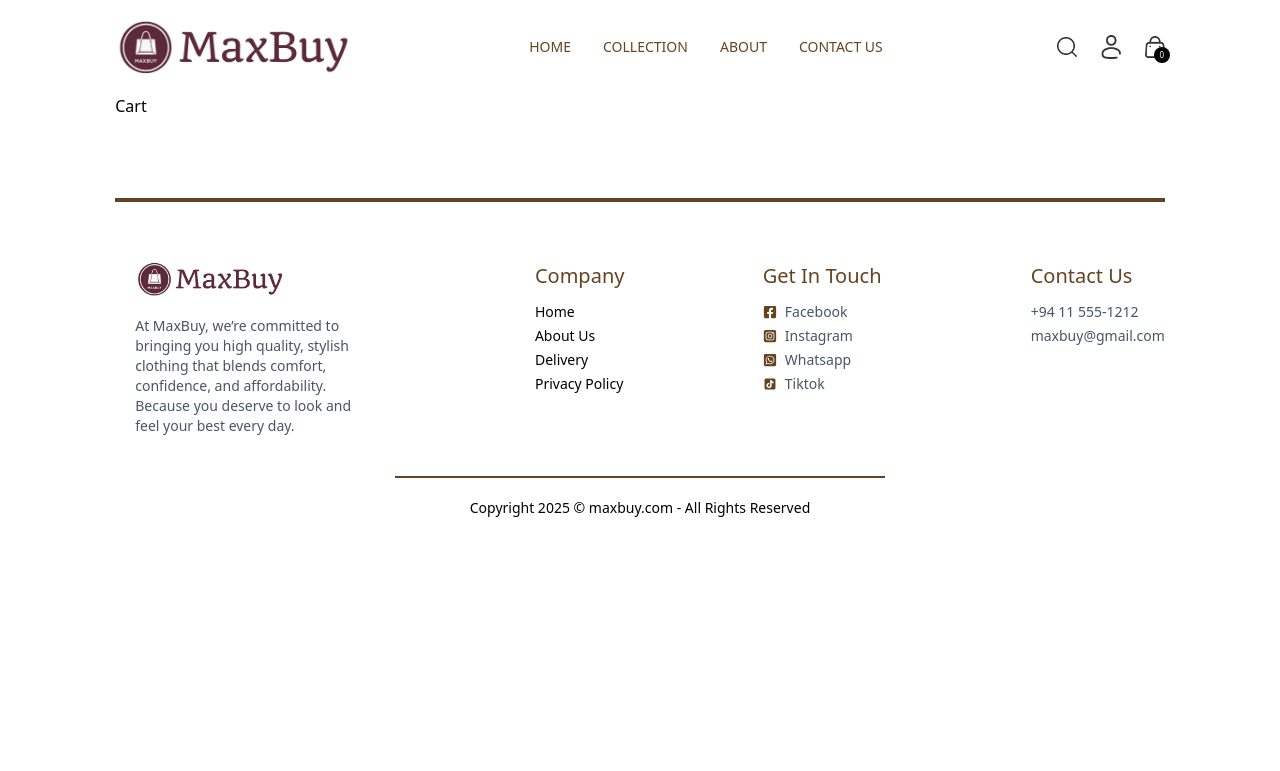
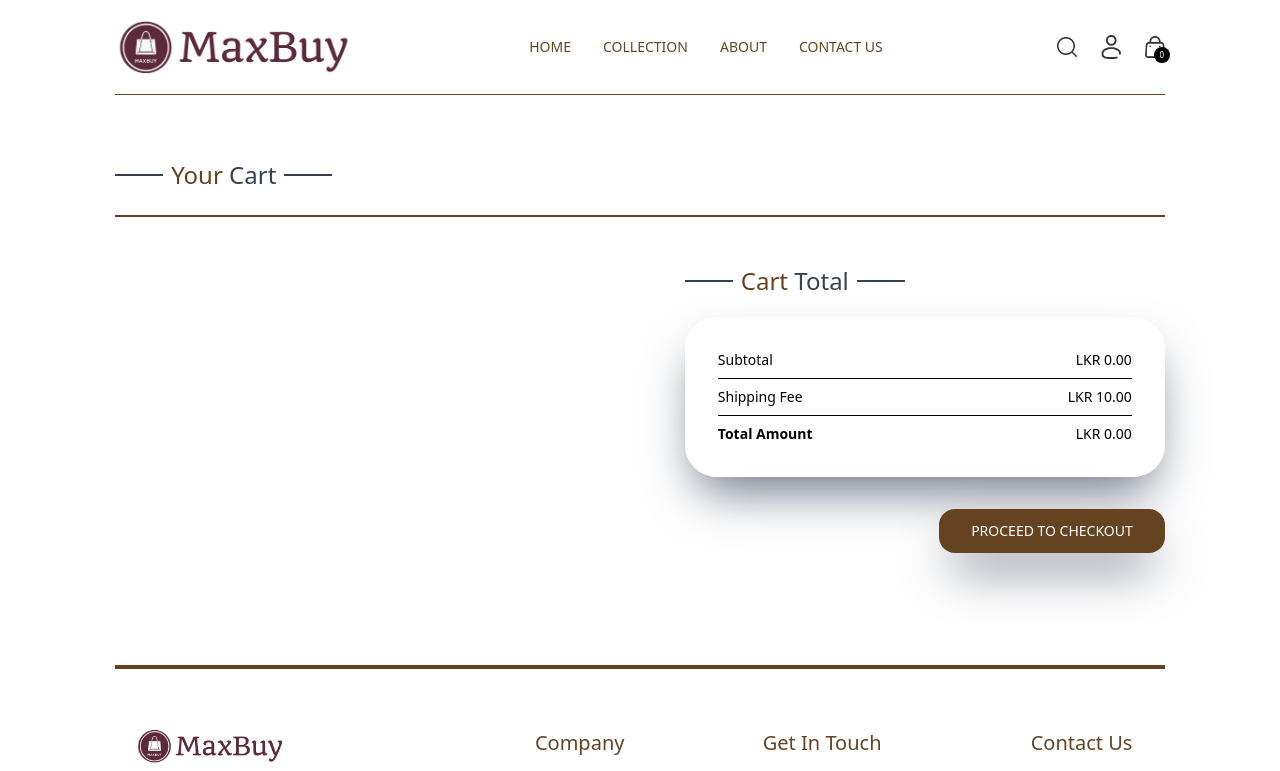
Before and after one commit to KanujanS/E-Commerce-Website, a React (Vite) app in the folder frontend/: page /cart in a window 1280 px wide. Shown: the top 771 px of the page. Built offline with nearby package versions, Linux system fonts and the light colour scheme.

Commit message:
cart page completed

```diff
--- /dev/null
+++ b/frontend/src/components/CartTotal.jsx
@@ -0,0 +1,34 @@
+import React, { useContext } from 'react'
+import { ShopContext } from '../context/ShopContext'
+import Title from './Title';
+
+const CartTotal = () => {
+
+    const {currency, delivery_fee, getCartAmount} = useContext(ShopContext);
+
+  return (
+    <div className='w-full'>
+        <div className='text-2xl'>
+            <Title text1={'Cart'} text2={'Total'}/>
+        </div>
+        <div className='flex flex-col gap-2 mt-2 text-sm border border-white rounded-4xl p-8 shadow-2xl shadow-gray-500'>
+            <div className='flex justify-between'>
+                <p>Subtotal</p>
+                <p>{currency} {getCartAmount()}.00</p>
+            </div>
+            <hr />
+            <div className='flex justify-between'>
+                <p>Shipping Fee</p>
+                <p>{currency} {delivery_fee}.00</p>
+            </div>
+            <hr />
+            <div className='flex justify-between'>
+                <b>Total Amount</b>
+                <p>{currency} {getCartAmount() === 0 ? 0 : getCartAmount() + delivery_fee}.00</p>
+            </div>
+        </div>
+    </div>
+  )
+}
+
+export default CartTotal
--- a/frontend/src/context/ShopContext.jsx
+++ b/frontend/src/context/ShopContext.jsx
@@ -1,6 +1,7 @@
 import { createContext, useEffect, useState } from "react";
 import { products } from "../assets/assets";
 import { toast } from "react-toastify";
+import Product from "../pages/Product";
 
 
 export const ShopContext = createContext();
@@ -54,8 +55,31 @@ const ShopContextProvider = (props) => {
         return totalCount;
     }
 
+    const updateQuantity = async (itemId,size,quantity)=>{
+        let cartData = structuredClone(cartItems) ;
+        cartData[itemId][size] = quantity;
+        setCartItems(cartData);
+    }
+
+    const getCartAmount =() =>{
+        let totalAmount = 0;
+        for(const items in cartItems){
+            let itemInfo = products.find((product)=> product._id === items);
+            for(const item in cartItems[items]){
+                try {
+                    if (cartItems[items][item] > 0) {
+                        totalAmount += itemInfo.price * cartItems[items][item];
+                    }
+                } catch (error) {
+
+                }
+            }
+        }
+        return totalAmount;
+    }
+
     const value = {
-        products, currency, delivery_fee, search, setSearch, showSearch, setShowSearch, cartItems, addToCart, getCartCount
+        products, currency, delivery_fee, search, setSearch, showSearch, setShowSearch, cartItems, addToCart, getCartCount, updateQuantity, getCartAmount
     }
     return (
         <ShopContext.Provider value={value}>
--- a/frontend/src/pages/Cart.jsx
+++ b/frontend/src/pages/Cart.jsx
@@ -1,9 +1,75 @@
-import React from 'react'
+import React, { useContext, useEffect, useState } from "react";
+import { ShopContext } from "../context/ShopContext";
+import Title from "../components/Title";
+import { assets } from "../assets/assets";
+import { IoTrashBinOutline } from "react-icons/io5";
+import CartTotal from "../components/CartTotal";
 
 const Cart = () => {
+  const { products, currency, cartItems, updateQuantity } = useContext(ShopContext);
+
+  const [cartData, setCartData] = useState([]);
+
+  useEffect(() => {
+    const tempData = [];
+    for (const items in cartItems) {
+      for (const item in cartItems[items]) {
+        if (cartItems[items][item] > 0) {
+          tempData.push({
+            _id: items,
+            size: item,
+            quantity: cartItems[items][item],
+          });
+        }
+      }
+    }
+    setCartData(tempData);
+  }, [cartItems]);
+
   return (
-    <div>Cart</div>
-  )
-}
+    <div className="border-t border-[#654321] pt-14">
+      <div className="text-2xl mb-3">
+        <Title text1={"Your"} text2={"Cart"} />
+      </div>
+      <div className="border-b-2 border-[#654321]">
+        {cartData.map((item, index) => {
+          const productData = products.find(
+            (product) => product._id === item._id
+          );
 
-export default Cart
+          return (
+            <div key={index} className="py-4 border-t-2 border-[#654321] text-gray-700 flex items-center justify-between gap-4">
+              {/* Left: Image + Product Info */}
+              <div className="flex items-start gap-4 sm:gap-6 flex-1">
+                <img className="w-16 sm:w-20 rounded" src={productData.image[0]} alt="Product" />
+                <div>
+                  <p className="text-xs sm:text-lg font-medium">{productData.name}</p>
+                  <div className="flex items-center gap-3 mt-2 flex-wrap">
+                    <p className="text-sm">{currency} {productData.price}</p>
+                    <p className="px-2 border border-[#654321] bg-slate-50 rounded text-sm">{item.size}</p>
+                    <input onChange={(e)=> e.target.value === '' || e.target.value === '0' ? null : updateQuantity(item._id, item.size, Number(e.target.value))} type="number" min={1} defaultValue={item.quantity} className="border border-[#654321] w-12 px-2 py-1 rounded bg-slate-50 text-sm" />
+                  </div>
+                </div>
+              </div>
+
+              {/* Right: Trash Icon */}
+              <div className="text-lg sm:text-2xl text-[#654321] cursor-pointer">
+                <IoTrashBinOutline onClick={()=>updateQuantity(item._id, item.size, 0)}/>
+              </div>
+            </div>
+          );
+        })}
+      </div>
+      <div className="flex justify-end my-10">
+        <div className="w-full sm:w-[480px]">
+          <CartTotal/>
+          <div className="w-full text-end">
+            <button className="bg-[#654321] text-white text-sm my-8 py-3 px-8 rounded-2xl border border-none shadow-2xl shadow-gray-600">PROCEED TO CHECKOUT</button>
+          </div>
+        </div>
+      </div>
+    </div>
+  );
+};
+
+export default Cart;
--- a/frontend/src/pages/Product.jsx
+++ b/frontend/src/pages/Product.jsx
@@ -40,7 +40,7 @@ const Product = () => {
           </div>
 
           {/* Main Image */}
-          <div className="w-full border border-white rounded-3xl p-4 shadow-2xl shadow-gray-500">
+          <div className="w-full h-auto sm:h-[40%] md:h-[60%] lg:h-auto border border-white rounded-3xl p-4 shadow-2xl shadow-gray-500">
             <img src={image} alt="Main product" className="w-full h-full rounded-2xl"/>
           </div>
         </div>
```
